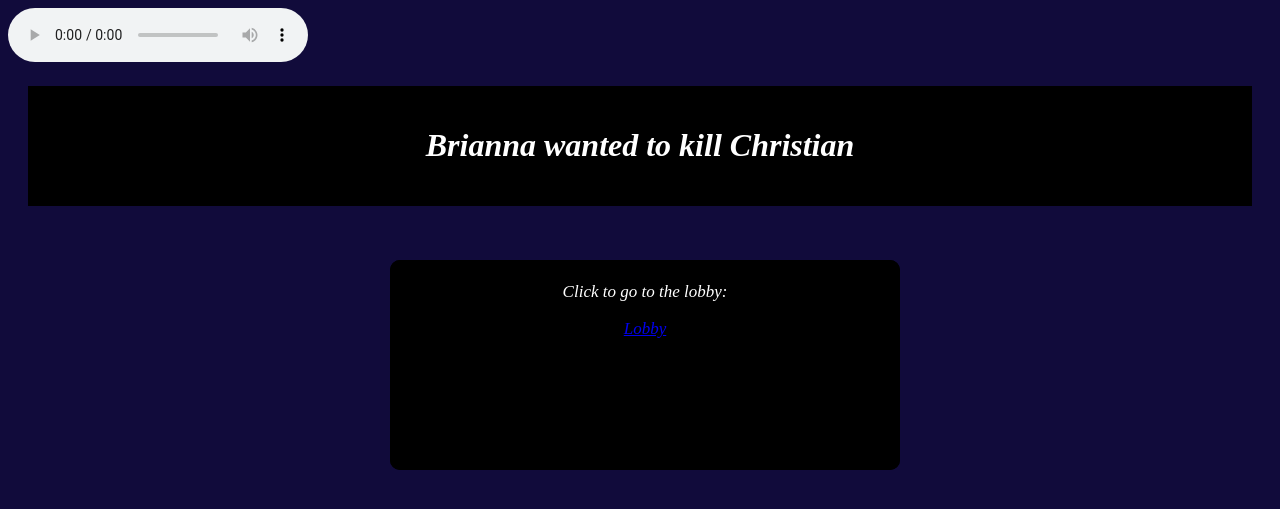
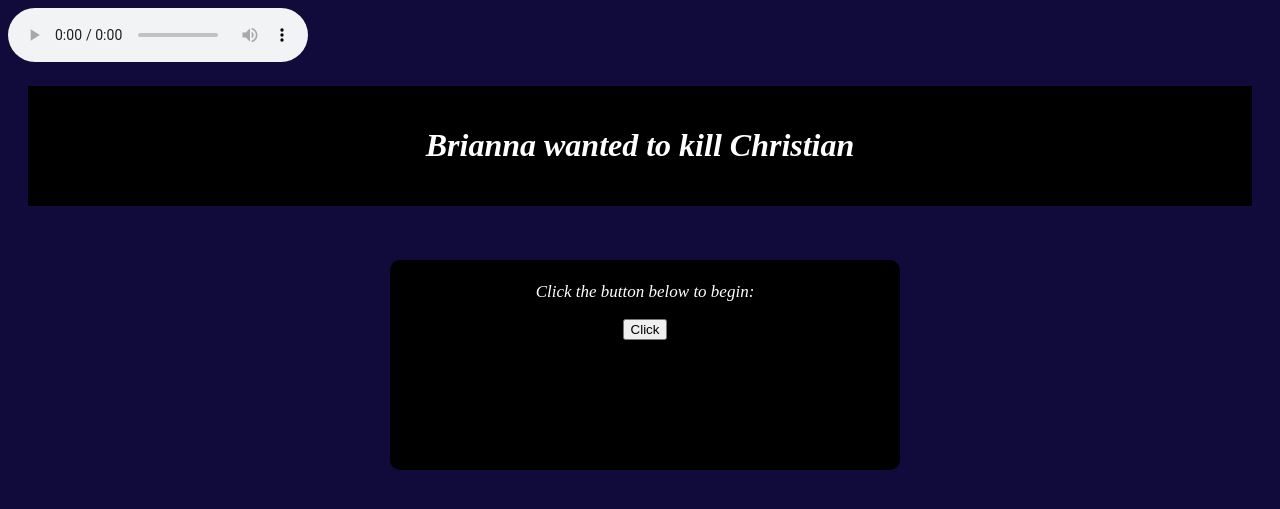
Before and after one commit to DanielKiernan/OldnOutdated, a Jekyll site: the page index.html, which Jekyll copies as it is, in a window 1280 px wide. Shown: the top 509 px of the page. Built offline with Jekyll 4.4.1, drawn with Linux system fonts in a browser that asks for light colours.

Commit message:
Update index.html

```diff
--- a/index.html
+++ b/index.html
@@ -31,10 +31,10 @@
 			<button type="button" onclick="lame()">Click</button>
 		</div>
 
-		<div class = "Paragraph">
+		<!--div class = "Paragraph">
 			<p>Click to go to the lobby:</p>
 			<a href="lobby.php">Lobby</a>
-		</div>
+		</div-->
 
 		<div class = "Socio">
 			<img id = "path">
```
